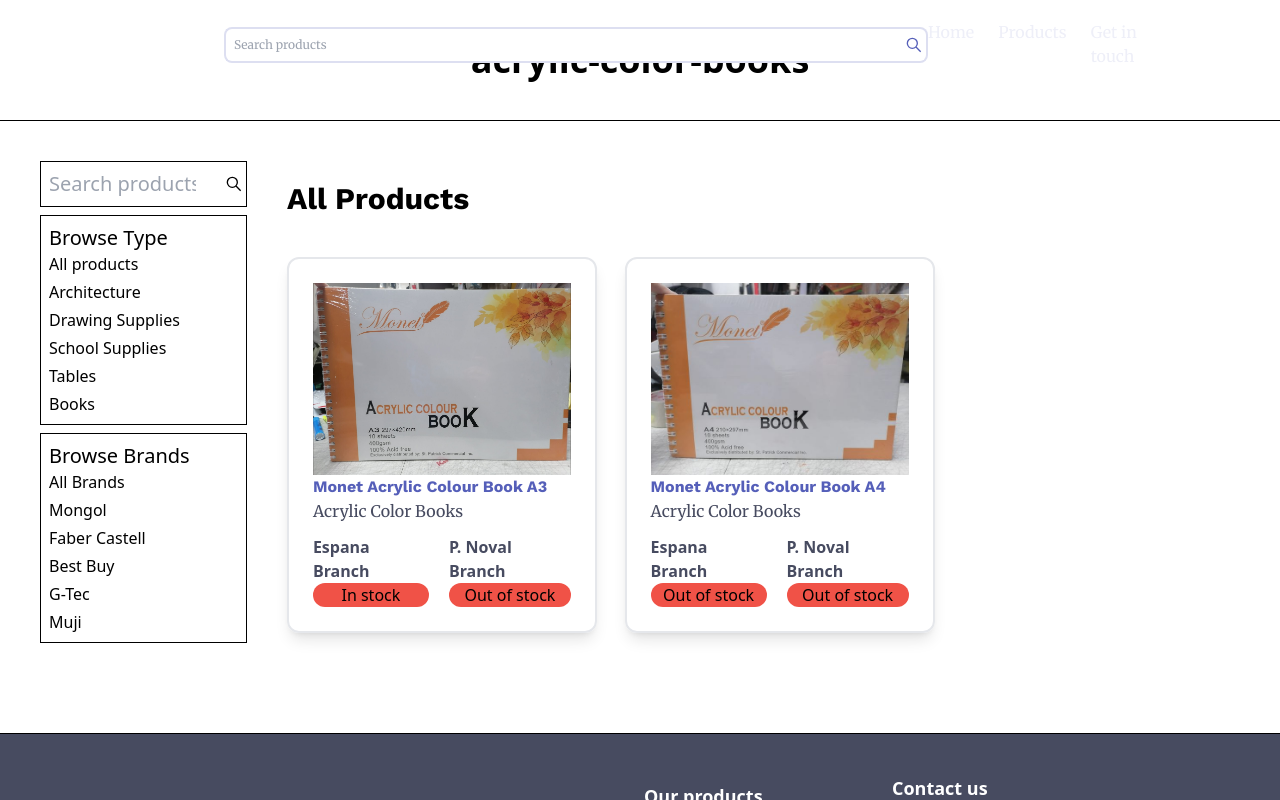
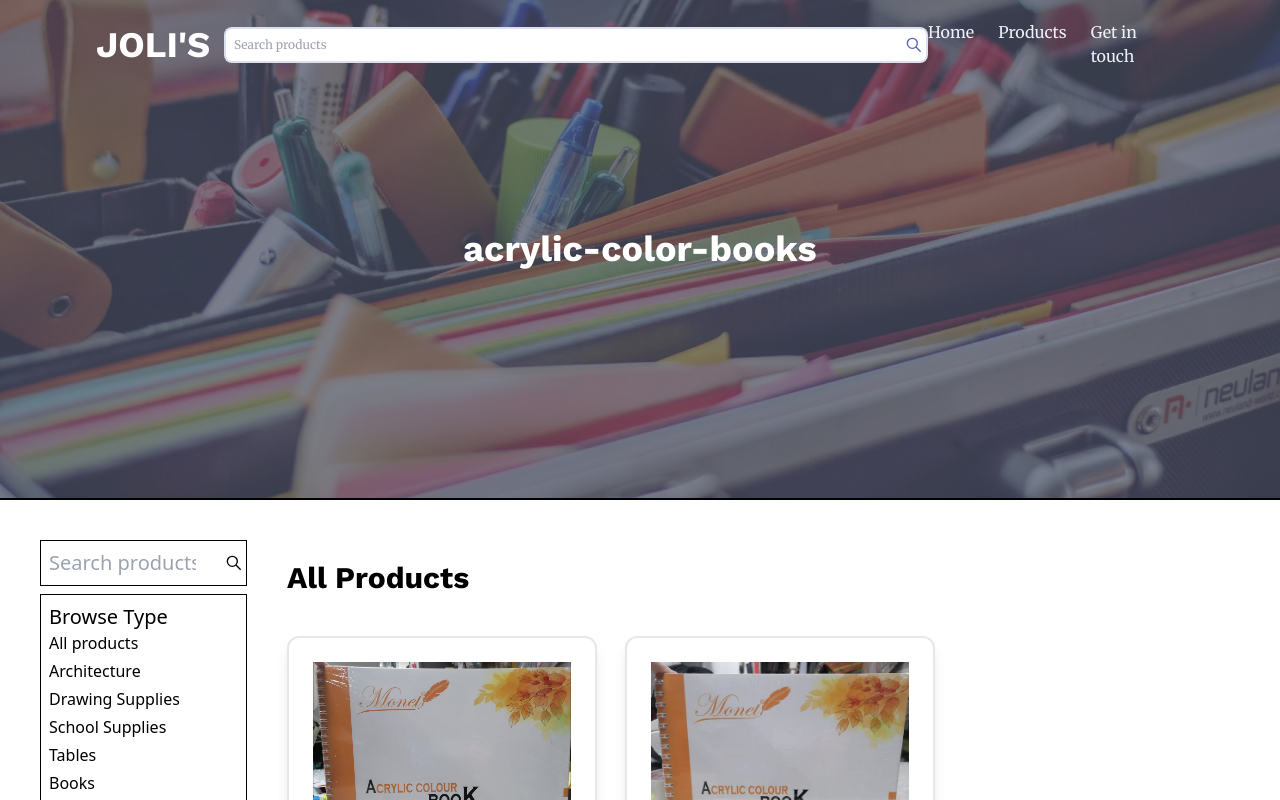
Before and after one commit to quinzonjosh/jolis, a Next.js app: page /categories/acrylic-color-books in a window 1280 px wide. Shown: the top 800 px of the page. Built offline with nearby package versions, Linux system fonts and the light colour scheme.

Commit message:
Replaced section with Banner

```diff
--- a/pages/categories/[productListing].js
+++ b/pages/categories/[productListing].js
@@ -8,6 +8,7 @@
 import categories from "../../data/categories.json";
 import Product from "../../components/Product/Product";
 import productsList from "../../data/products.json";
+import Banner from "../../components/Banner/Banner";
 
 export default function ProductListing({ products }) {
   const router = useRouter();
@@ -15,11 +16,9 @@
   console.log(products);
   return (
     <Layout className="w-full">
-      <section className="text-4xl font-bold text-center p-10 border-b border-black">
-        {category["productListing"] != null
+      <Banner title={category["productListing"] != null
           ? category["productListing"]
-          : "Product Listing"}
-      </section>
+          : "Product Listing"}/>
 
       <section className="flex flex-col md:flex-row border-b border-black py-10">
         {/* left panel */}
```
